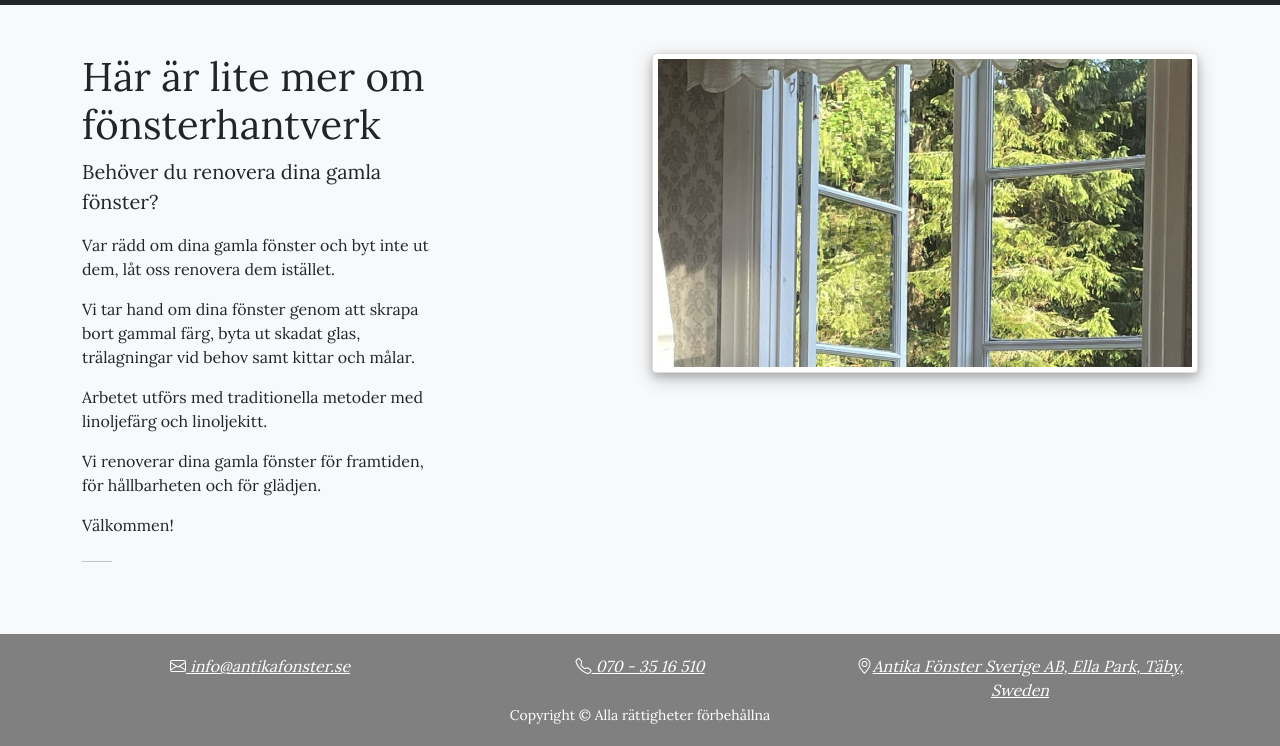
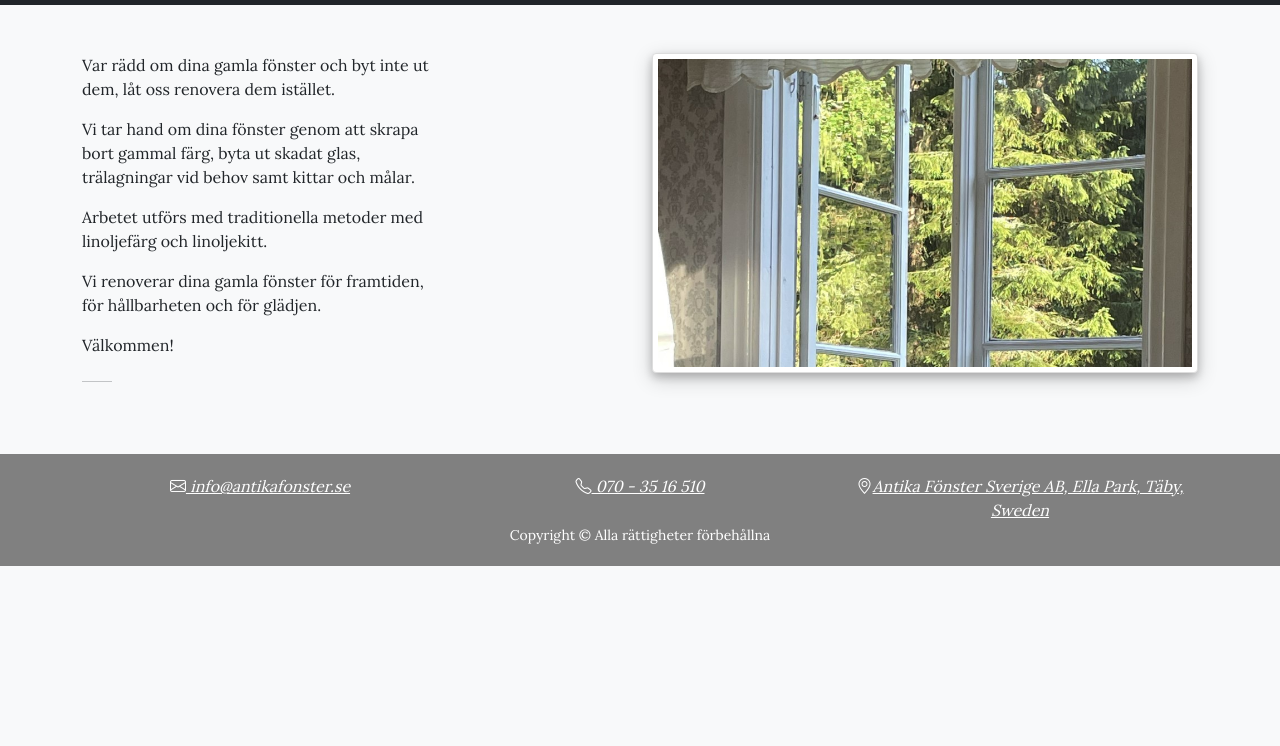
Before and after one commit to Johangard/Johangard.github.io, a website: page more.html in a window 1280 px wide. Shown: the part 71-817 px from the top of the page. Drawn offline with nearby package versions, Linux system fonts and the light colour scheme.

Commit message:
rm h1 that was no longer needed

```diff
--- a/more.html
+++ b/more.html
@@ -68,11 +68,7 @@
 <div class="container my-5">
 <div class="row">
     <div class="col-sm-12 col-md-6">
-      <h1>Här är lite mer om fönsterhantverk</h1>
       <div class="col-lg-8 px-0">
-        <p class="fs-5">
-          Behöver du renovera dina gamla fönster?
-        </p>
         <p>
           Var rädd om dina gamla fönster och byt inte ut dem, låt oss renovera dem istället.
         </p>
```
